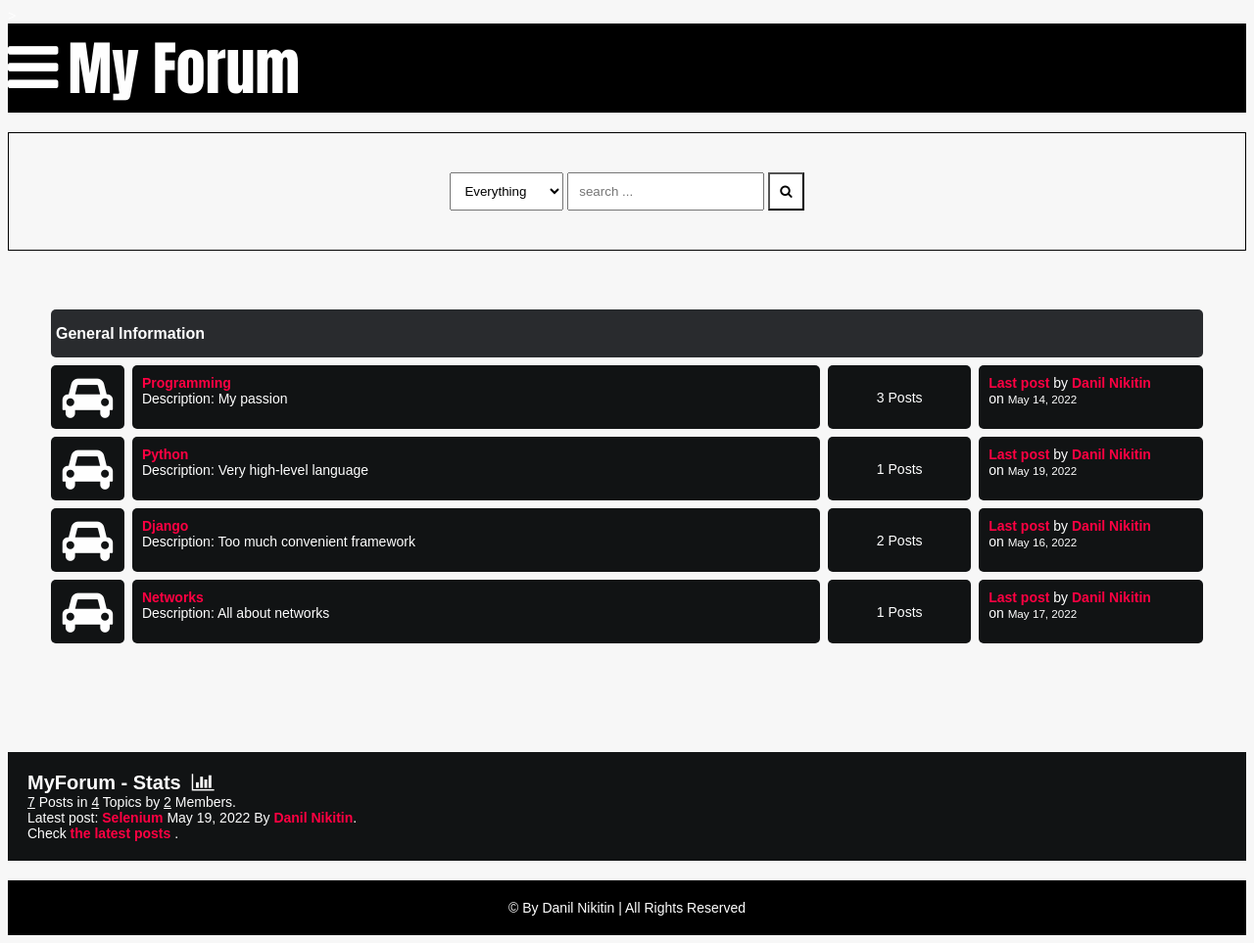
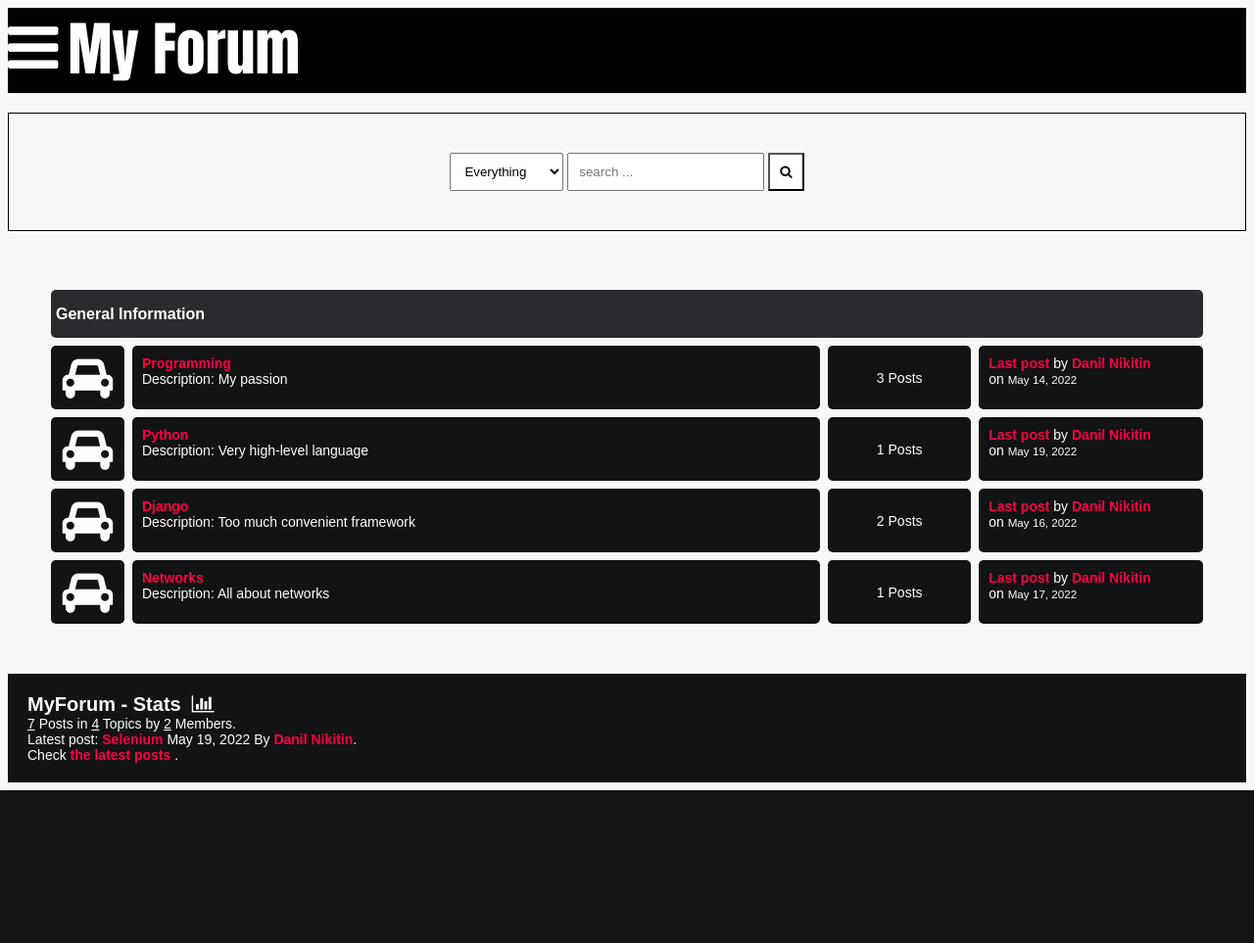
Before and after one commit to Platonwrld/MyForum, a Django app: page / in a window 1280 px wide. Shown: the whole page at 98% size. After the commit the page ends 807 px from the top, so only its background shows below. Run offline with Django 4.2, Linux system fonts and the light colour scheme; data comes from the database, SQL or seed files in the repository; both versions use the stored data as it was after the commit; parts of the project's set-up code (start-up, migrations or seed data) failed here and were passed over.

Commit message:
2 commit

```diff
--- a/core/static/core/css/style.css
+++ b/core/static/core/css/style.css
@@ -132,11 +132,11 @@ header{
 .navbar{
     display:flex;
     align-items: center;
+    margin-top: -20px;
 }
 
 .navigation{
     background-color: #292B2E;
-    /* background-color:#52057b; */
     padding: 10px;
     width: 65%;
     display: inline-block;
--- a/core/templates/base.html
+++ b/core/templates/base.html
@@ -62,11 +62,6 @@ min-height: 95vh">>
     {% block content %}
     {% endblock content %}
 
-
-    <footer>
-        <span>&copy;  By Danil Nikitin | All Rights Reserved</span>
-    </footer>
-
 </div>
     <script src="/static/core/js/main.js"></script>
 </body>
--- a/core/templates/home_page.html
+++ b/core/templates/home_page.html
@@ -33,7 +33,7 @@
 </div>
 
 <!-- Forum Info -->
-<div class="forum-info">
+<div class="forum-info" style="margin-top: -80px;">
     <div class="chart">
         MyForum - Stats &nbsp;<i class="fa fa-bar-chart"></i>
     </div>
```
Also changed, not shown: README.md (added), db.sqlite3, src/photo_2022-05-19_12-40-19.jpg (added), src/photo_2022-05-19_12-40-43.jpg (added), src/photo_2022-05-19_12-49-04.jpg (added), src/photo_2022-05-19_12-51-29.jpg (added).
